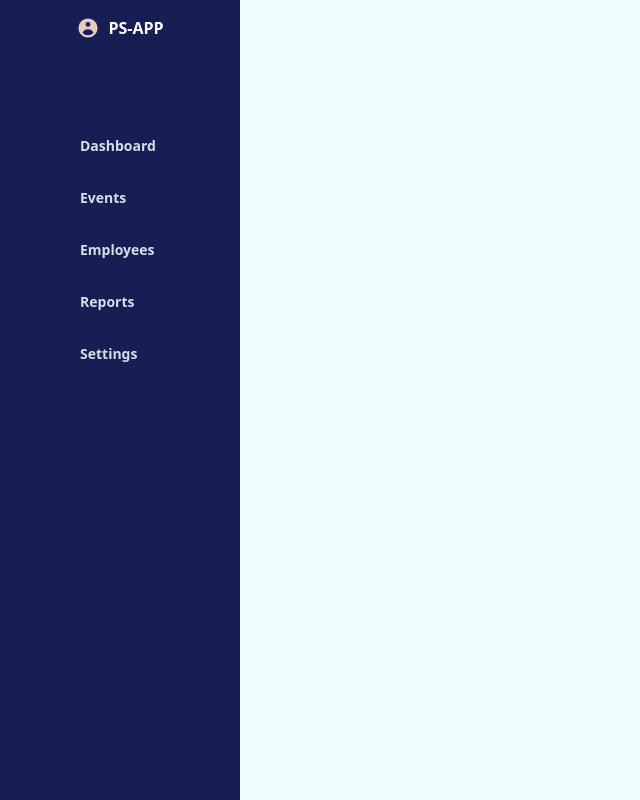
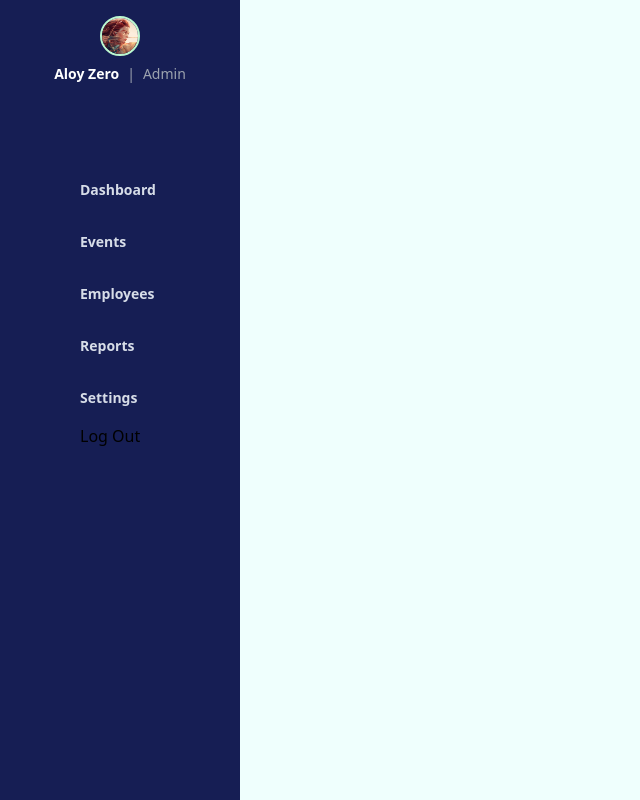
Before and after one commit to aguilanbon/mern-app, a React (Create React App) app: page /home in a window 1280 px wide. Shown: the whole page, without its empty margins (0-640 px from the left). Built offline with nearby package versions, Linux system fonts and the light colour scheme.

Commit message:
nav header section user profile

```diff
--- a/src/pages/Home/Navigation.jsx
+++ b/src/pages/Home/Navigation.jsx
@@ -3,16 +3,22 @@ import Links from './Links'
 
 function Navigation() {
   return (
-    <div className='md:w-60 bg-primary'>
+    <div className='md:w-60 bg-primary flex'>
         <div className='w-full flex-flex-col'>
-            <div className='w-full h-auto flex items-center justify-center mt-4'>
-                <svg xmlns="http://www.w3.org/2000/svg" className="h-6 w-6 fill-secondary" viewBox="0 0 20 20" fill="currentColor">
-                    <path fillRule="evenodd" d="M18 10a8 8 0 11-16 0 8 8 0 0116 0zm-6-3a2 2 0 11-4 0 2 2 0 014 0zm-2 4a5 5 0 00-4.546 2.916A5.986 5.986 0 0010 16a5.986 5.986 0 004.546-2.084A5 5 0 0010 11z" clipRule="evenodd" />
-                </svg>
-                <h1 className='text-white ml-2 font-bold'>PS-APP</h1>
+            <div className='w-full h-auto flex flex-col items-center justify-center mt-4'>
+                <div className='mb-2'>
+                    <img src="./aloy.jpg" alt="" className='h-10 w-10 object-cover rounded-full border-2 border-green-200' />
+                </div>
+                <div className='flex items-center justify-center'>
+                    <h2 className='text-white text-sm font-bold'>Aloy Zero</h2>
+                    <p className='ml-2 text-sm text-gray-400 before:content-["|"] before:w-1 before:h-2 before:mr-2'>Admin</p>
+                </div>
             </div>
             <div className='w-full h-auto flex'>
                 <Links />
+            </div>
+            <div className='h-auto flex pl-20'>
+                <button>Log Out</button>
             </div>
         </div>
     </div>
```
Also changed, not shown: public/aloy.jpg (added).
